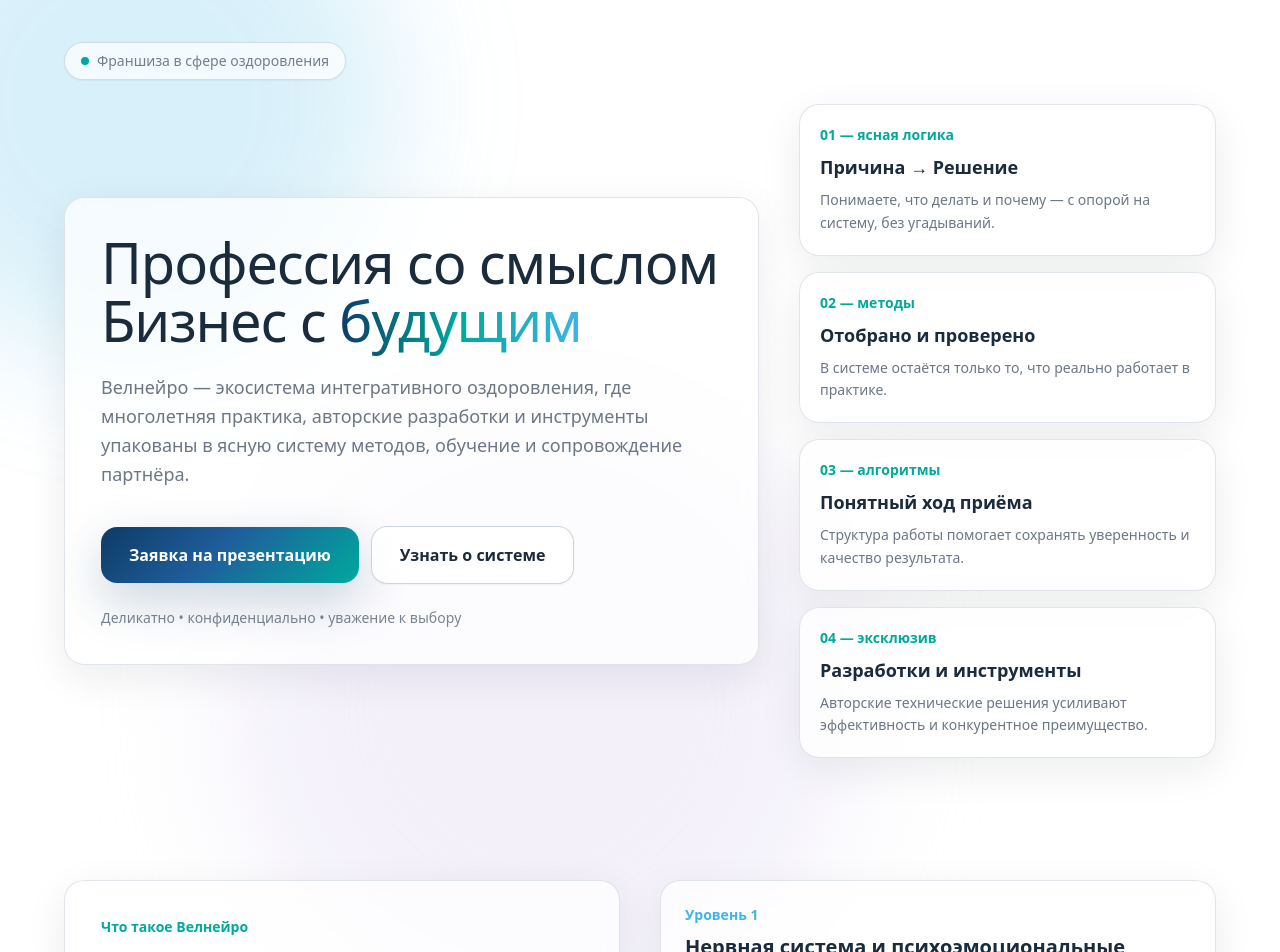
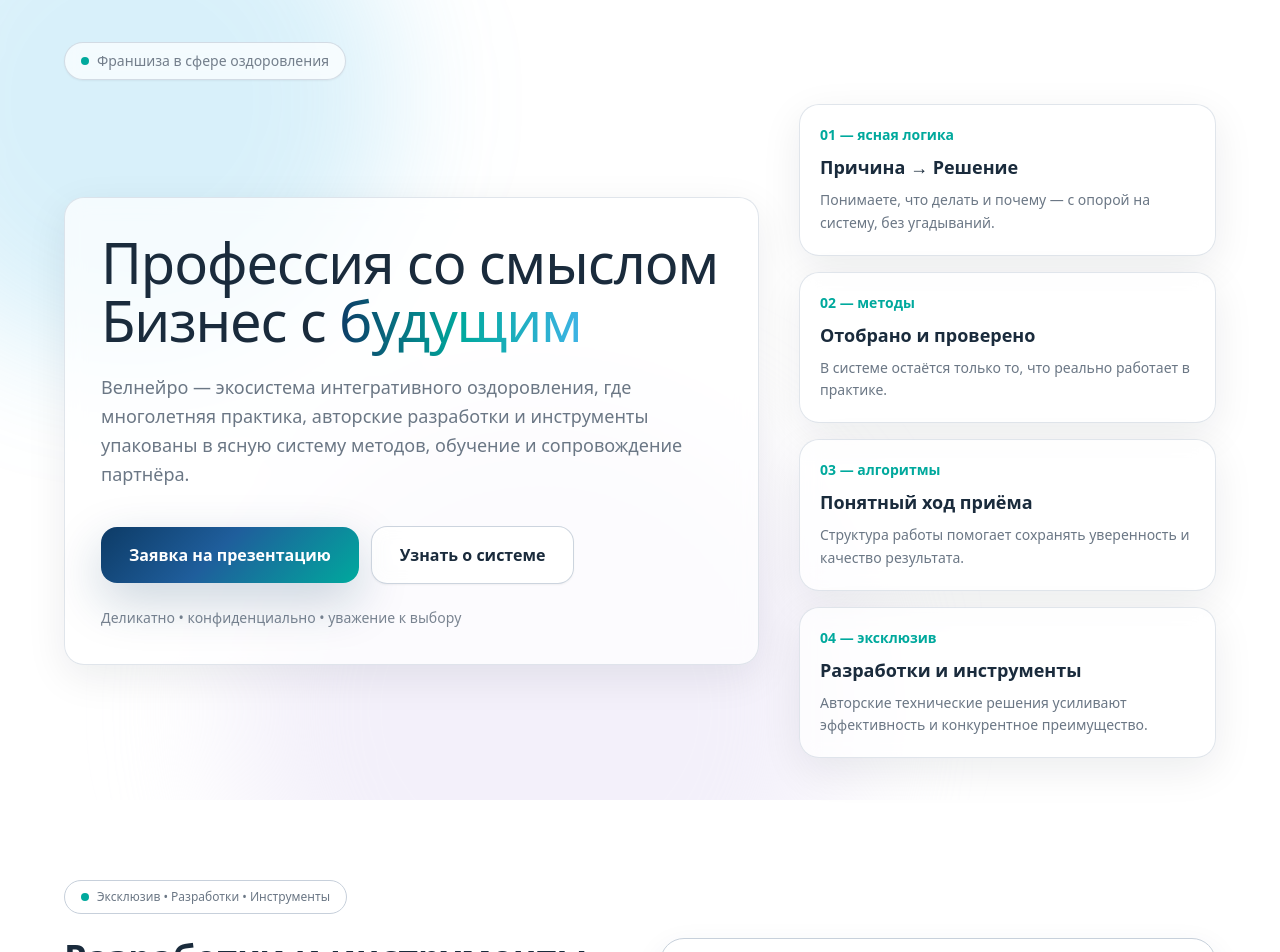
Before and after one commit to AidarKh24/wellneuro-site, a Next.js app: page / in a window 1280 px wide. Shown: the top 952 px of the page. Built offline with nearby package versions, Linux system fonts and the light colour scheme.

Commit message:
Update page.tsx

```diff
--- a/src/app/page.tsx
+++ b/src/app/page.tsx
@@ -1,11 +1,11 @@
 import Hero from "./sections/Hero";
-import System from "./sections/System";
+import Exclusive from "./sections/Exclusive";
 
 export default function Home() {
   return (
     <main>
       <Hero />
-      <System />
+      <Exclusive />
     </main>
   );
 }
```
